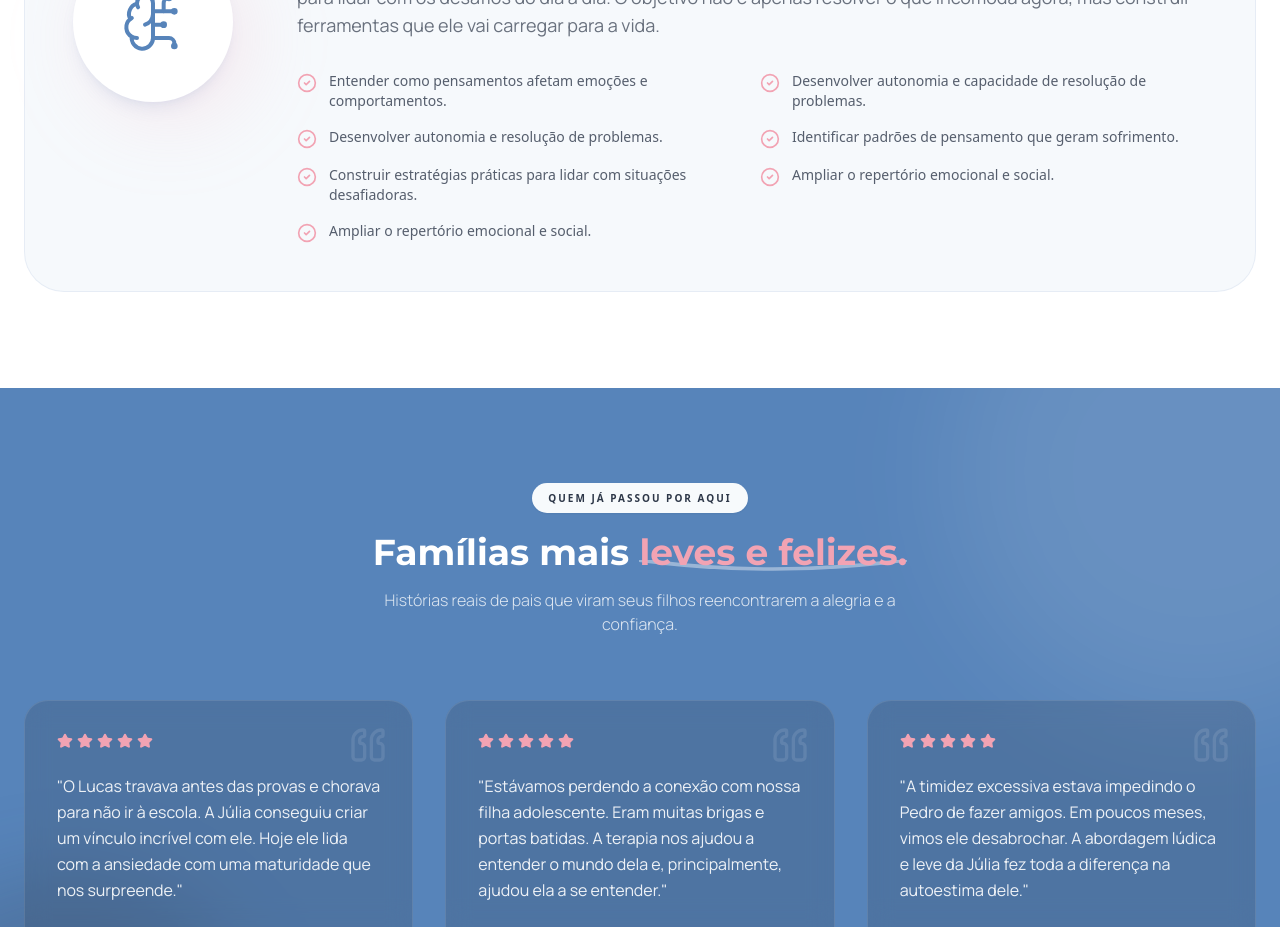
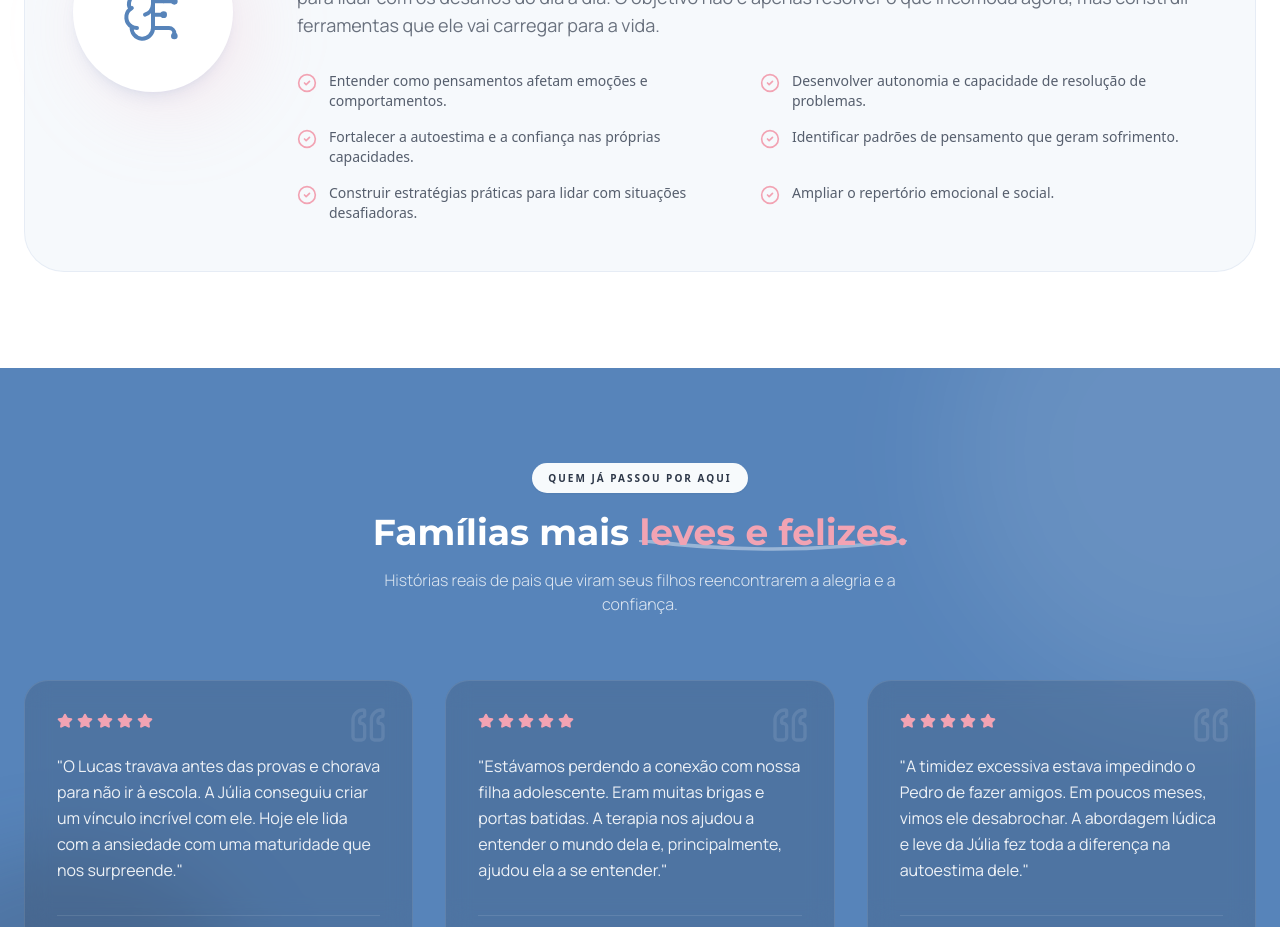
Before and after one commit to plinioledax-coder/julia-paim, a Vue app: page / in a window 1280 px wide. Shown: the part 2480-3407 px from the top of the page. Built offline with nearby package versions, Linux system fonts and the light colour scheme; a web font is replaced by a local one.

Commit message:
Revise text in Services.vue for clarity and focus
Updated text content in Services.vue to enhance clarity and focus on self-esteem and problem-solving.

```diff
--- a/src/components/sections/Services.vue
+++ b/src/components/sections/Services.vue
@@ -95,7 +95,7 @@ O objetivo não é apenas resolver o que incomoda agora, mas construir ferrament
                         </div>
                         <div class="flex items-start gap-3 text-left">
                             <CheckCircle2 class="w-5 h-5 text-brand-accent shrink-0 mt-0.5" />
-                            <p class="text-sm font-medium text-brand-dark/80">Desenvolver autonomia e resolução de problemas.</p>
+                            <p class="text-sm font-medium text-brand-dark/80">Fortalecer a autoestima e a confiança nas próprias capacidades.</p>
                         </div>
                         <div class="flex items-start gap-3 text-left">
                             <CheckCircle2 class="w-5 h-5 text-brand-accent shrink-0 mt-0.5" />
@@ -104,10 +104,6 @@ O objetivo não é apenas resolver o que incomoda agora, mas construir ferrament
                         <div class="flex items-start gap-3 text-left">
                             <CheckCircle2 class="w-5 h-5 text-brand-accent shrink-0 mt-0.5" />
                             <p class="text-sm font-medium text-brand-dark/80">Construir estratégias práticas para lidar com situações desafiadoras.</p>
-                        </div>
-                        <div class="flex items-start gap-3 text-left">
-                            <CheckCircle2 class="w-5 h-5 text-brand-accent shrink-0 mt-0.5" />
-                            <p class="text-sm font-medium text-brand-dark/80">Ampliar o repertório emocional e social.</p>
                         </div>
                         <div class="flex items-start gap-3 text-left">
                             <CheckCircle2 class="w-5 h-5 text-brand-accent shrink-0 mt-0.5" />
```
